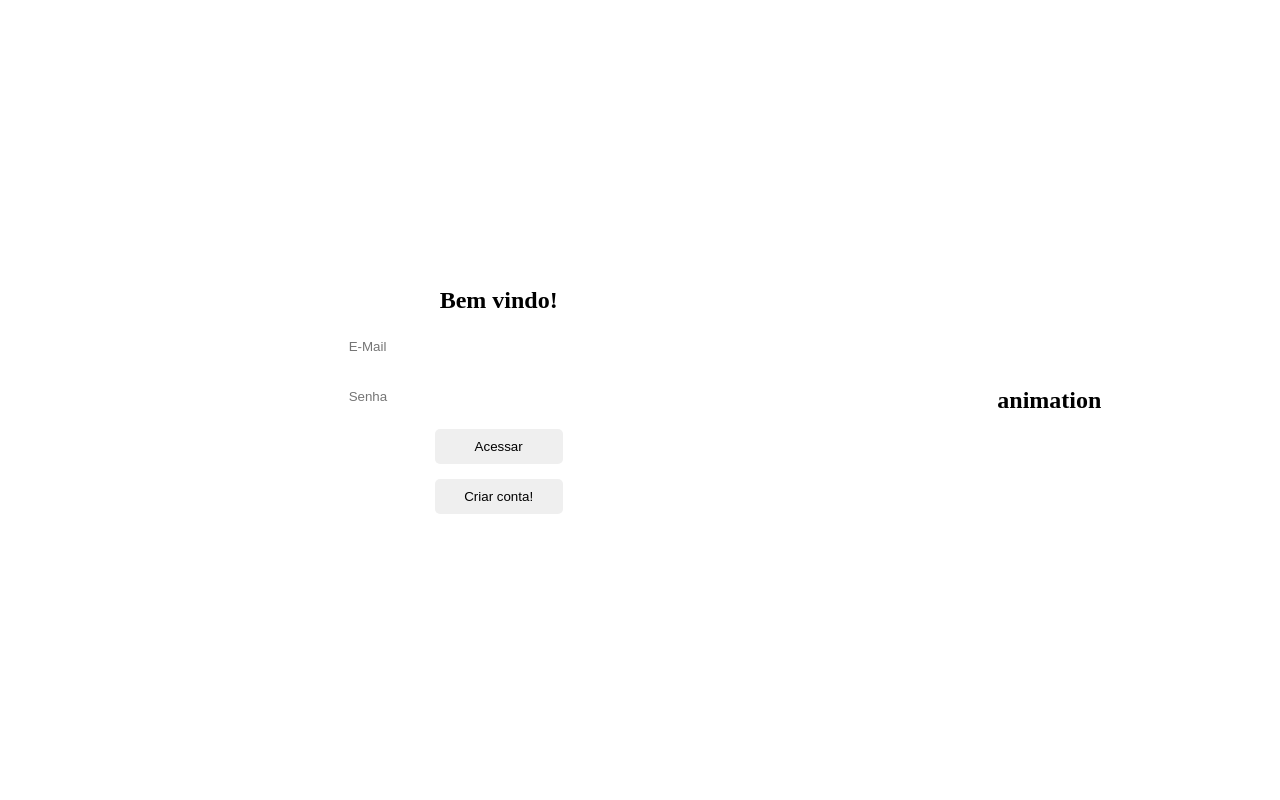
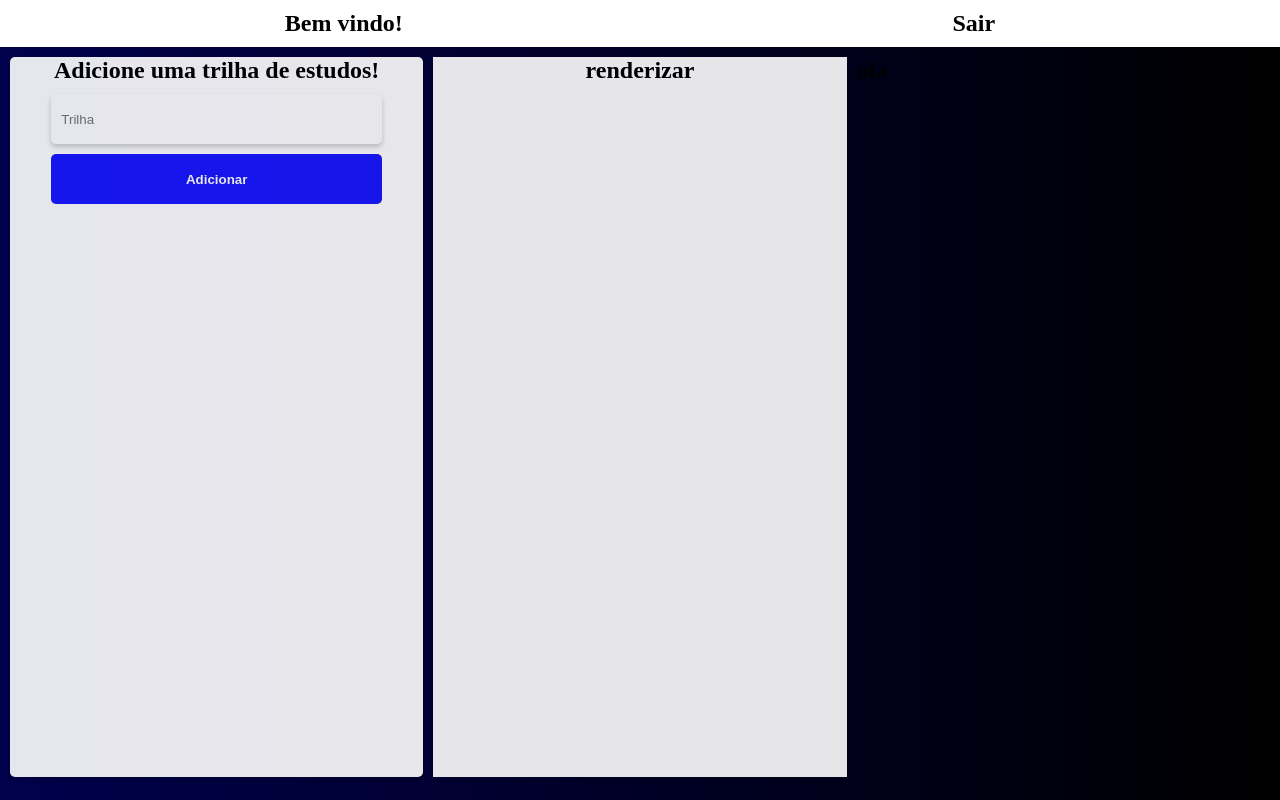
Before and after one commit to AlisonNunesAraujo/estudosWeb, a React (Vite) app: page /Home in a window 1280 px wide. Before the commit this address led to /. Built offline with nearby package versions, Linux system fonts and the light colour scheme.

Commit message:
add_function_renderizar_dados_do_user

```diff
--- a/src/contextApi/index.tsx
+++ b/src/contextApi/index.tsx
@@ -1,14 +1,22 @@
-import { createContext, ReactNode, useState } from "react";
-import { auth } from "../firebase/firebseConection";
-import { createUserWithEmailAndPassword } from "firebase/auth";
+import { createContext, ReactNode, useEffect, useState } from "react";
+import { auth, db } from "../firebase/firebseConection";
+import {
+  createUserWithEmailAndPassword,
+  signInWithEmailAndPassword,
+} from "firebase/auth";
 import { useNavigate } from "react-router-dom";
+// import { getDocs } from "firebase/firestore";
+// import { collection } from "firebase/firestore";
+
+
 
 export const AuthContext = createContext({} as Users);
 
 type Users = {
   user: DadosUser;
   CreateUser: (info: DadosCreate) => Promise<void>;
-  authLoading: boolean;
+  Login: (info: DadosCreate) => Promise<void>;
+  signed: boolean;
 };
 
 type DadosUser = {
@@ -31,9 +39,21 @@ export function AuthProvider({ children }: ChildrenProps) {
     uid: "",
   });
 
-  const authLoading = !!user.email && !!user.uid;
+  const navigation = useNavigate();
 
-  const naviagtion = useNavigate();
+
+  // useEffect(()=>{
+  //   async function Rendle(){
+  //     try{
+  //       const ref = collection(db,'trilha')
+  //     }
+  //     catch{
+
+  //     }
+  //   }
+  // },[])
+
+
 
   async function CreateUser({ email, senha }: DadosCreate) {
     try {
@@ -43,15 +63,26 @@ export function AuthProvider({ children }: ChildrenProps) {
         email: data.user.email,
         uid: data.user.uid,
       });
-      alert('conta criada');
-      naviagtion('/')
+      alert("conta criada");
+    } catch {
+      alert("erro");
+    }
+  }
+
+  async function Login({ email, senha }: DadosCreate) {
+    try {
+      const data = await signInWithEmailAndPassword(auth, email, senha);
+
+      setUser({ email: data.user.email, uid: data.user.uid });
+      alert("ok");
+      navigation("/Home");
     } catch {
       alert("erro");
     }
   }
 
   return (
-    <AuthContext.Provider value={{ user, CreateUser, authLoading }}>
+    <AuthContext.Provider value={{ signed: !!user, CreateUser, Login, user }}>
       {children}
     </AuthContext.Provider>
   );
--- a/src/pages/home/styles.css
+++ b/src/pages/home/styles.css
@@ -1,7 +1,7 @@
 .conteinerHome {
   width: 100%;
   height: 100vh;
-  background-color: white;
+  background: linear-gradient(to right, #00004d, #000000);
 }
 
 .grupoConteudo {
@@ -19,28 +19,32 @@
   flex-direction: column;
   align-items: center;
   gap: 10px;
-  box-shadow: 0px 0px 5px rgba(0, 0, 0, 0.2);
+  box-shadow: 0px 3px 5px rgba(0, 0, 0, 0.2);
+  opacity: 0.9;
+  border-radius: 5px;
 }
 
 .areaAdd input {
-  width: 50%;
+  width: 80%;
   height: 50px;
   border-radius: 5px;
   border: none;
   outline: none;
   padding: 10px;
+  box-shadow: 0px 3px 5px rgba(0, 0, 0, 0.2);
 }
 
 .areaAdd button {
-  width: 100px;
+  width: 80%;
   height: 50px;
-  background-color: white;
-  color: black;
+  background-color: blue;
+  color: white;
   border: none;
   border-radius: 5px;
   cursor: pointer;
   font-family: Arial, Helvetica, sans-serif;
   font-weight: 700;
+  opacity: 0.9;
 }
 
 .areaRender {
@@ -50,4 +54,7 @@
   flex-direction: column;
   align-items: center;
   gap: 10px;
+  background-color: white;
+  opacity: 0.9;
+  box-shadow: 0px 3px 5px rgba(0, 0, 0, 0.2);
 }
--- a/src/pages/sigIn/index.tsx
+++ b/src/pages/sigIn/index.tsx
@@ -1,15 +1,38 @@
+import { useState } from "react";
 import "./style.css";
 import { useNavigate } from "react-router-dom";
+import { useContext } from "react";
+import { AuthContext } from "../../contextApi";
+
+
 export default function SigIn() {
   const navigation = useNavigate();
+  const {Login} = useContext(AuthContext)
+
+  const [email, setEmail] = useState("");
+  const [senha, setSenha] = useState("");
+
+
+  async function Entrar(e: any){
+    e.preventDefault();
+    Login({email,senha})
+  }
 
   return (
     <div className="conteiner">
       <form>
-        <h2>Bem vindo!</h2>
-        <input placeholder="E-Mail" />
-        <input placeholder="Senha" />
-        <button>Acessar</button>
+        <h2 className="Title">Bem vindo!</h2>
+        <input
+          placeholder="E-Mail"
+          value={email}
+          onChange={(e) => setEmail(e.target.value)}
+        />
+        <input
+          placeholder="Senha"
+          value={senha}
+          onChange={(e) => setSenha(e.target.value)}
+        />
+        <button onClick={(e) => Entrar(e)}>Acessar</button>
         <button onClick={() => navigation("/SigOut")}>Criar conta!</button>
       </form>
 
--- a/src/pages/sigIn/style.css
+++ b/src/pages/sigIn/style.css
@@ -4,6 +4,7 @@
     display: flex;
     align-items: center;
     justify-content: space-evenly;
+    background: linear-gradient(to right, #00004d, #000000);
 }
 
 form{
@@ -15,7 +16,9 @@ form{
     justify-content:  center;
     align-items: center;
 }
-
+.Title{
+    color: white;
+}
 input{
     padding: 10px;
     border-radius: 5px;
--- a/src/pages/sigOut/index.tsx
+++ b/src/pages/sigOut/index.tsx
@@ -1,32 +1,39 @@
-import './style.css'
-import { useNavigate } from 'react-router-dom';
-import {useState } from 'react';
+import "./style.css";
+import { useNavigate } from "react-router-dom";
+import { useState } from "react";
 
-import { useContext } from 'react';
-import { AuthContext } from '../../contextApi';
-
+import { useContext } from "react";
+import { AuthContext } from "../../contextApi";
 
 export default function SigOut() {
-    const {CreateUser} = useContext(AuthContext)
+  const { CreateUser } = useContext(AuthContext);
 
   const navigation = useNavigate();
 
-    const [email,setEmail] = useState('')
-    const [senha,setSenha] = useState('')
+  const [email, setEmail] = useState("");
+  const [senha, setSenha] = useState("");
 
-    async function Criar(e: any){
+  async function Criar(e: any) {
     e.preventDefault();
-        CreateUser({email,senha})
+    CreateUser({ email, senha });
   }
 
   return (
-   <div className='conteiner'>
+    <div className="conteiner">
       <form>
-            <h2>Crie sua conta!</h2>
-            <input placeholder="Seu E-Mail" value={email} onChange={(e) => setEmail(e.target.value)}/>
-            <input placeholder="Sua senha" value={senha} onChange={(e)=> setSenha(e.target.value)}/>
-            <button onClick={(e)=> Criar(e)}>Criar</button>
-            <button onClick={() => navigation('/')}>Voltar</button>
+        <h2 className="Title">Crie sua conta!</h2>
+        <input
+          placeholder="Seu E-Mail"
+          value={email}
+          onChange={(e) => setEmail(e.target.value)}
+        />
+        <input
+          placeholder="Sua senha"
+          value={senha}
+          onChange={(e) => setSenha(e.target.value)}
+        />
+        <button onClick={(e) => Criar(e)}>Criar</button>
+        <button onClick={() => navigation("/")}>Voltar</button>
       </form>
 
       <div>
--- a/src/pages/sigOut/style.css
+++ b/src/pages/sigOut/style.css
@@ -3,12 +3,16 @@
     justify-content: center;
     align-items: center;
     justify-content: space-evenly;
+    background: linear-gradient(to right, #00004d, #000000);
 }
 
 form{
     display: flex;
     flex-direction: column;
     gap: 15px;
+}
+.Title{
+    color: white;
 }
 
 input{
--- a/src/routs/private.tsx
+++ b/src/routs/private.tsx
@@ -7,10 +7,10 @@ import { AuthContext } from "../contextApi";
 
 export function Private({children}: ChildrenProps) {
 
-    const {user} = useContext(AuthContext)
+    const {signed} = useContext(AuthContext)
 
 
-    if (!!user){
+    if (!signed){
         return <Navigate to='/'/>
     }
 
```
Lines whose indentation alone changed are shown as unchanged.
